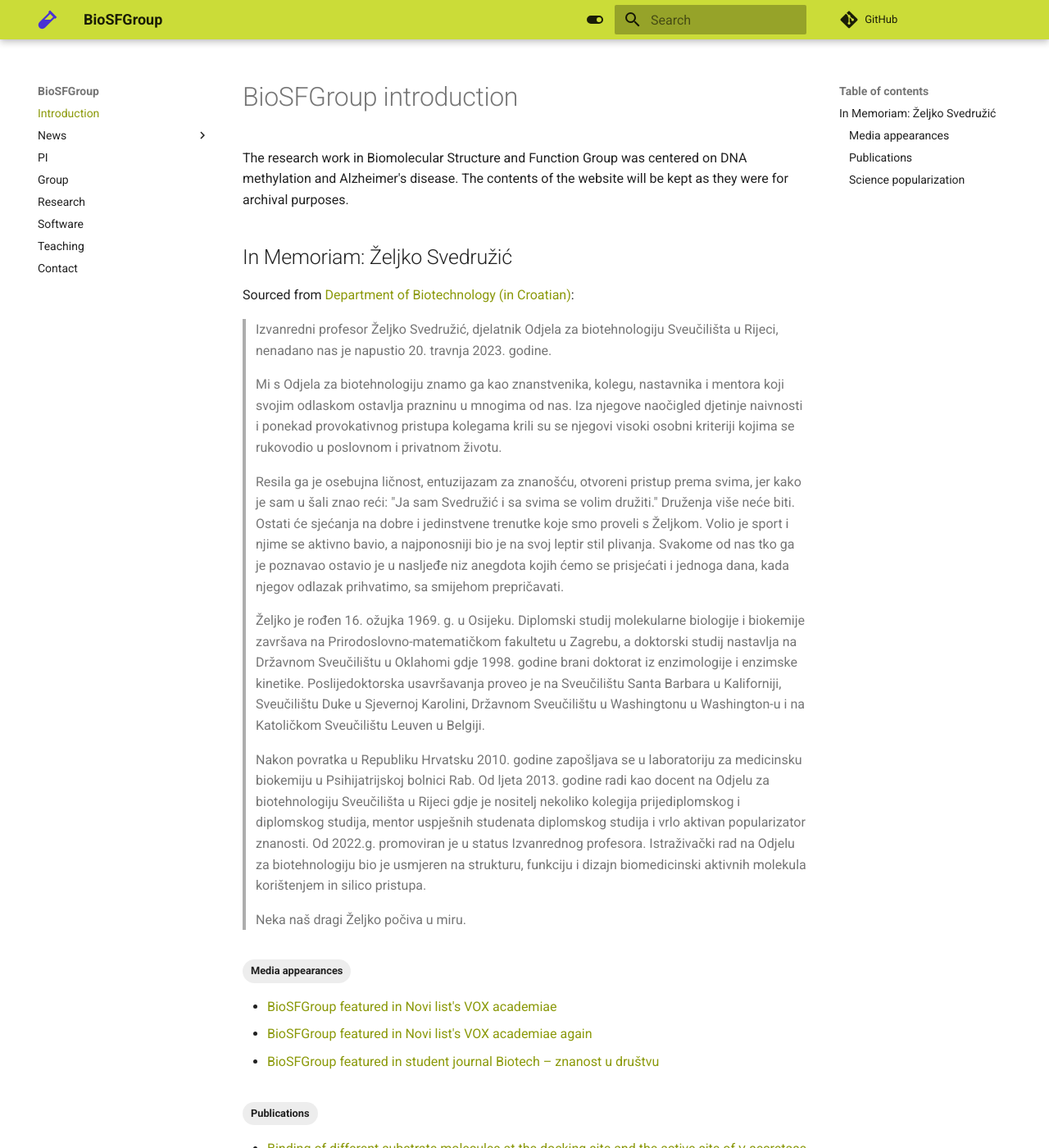
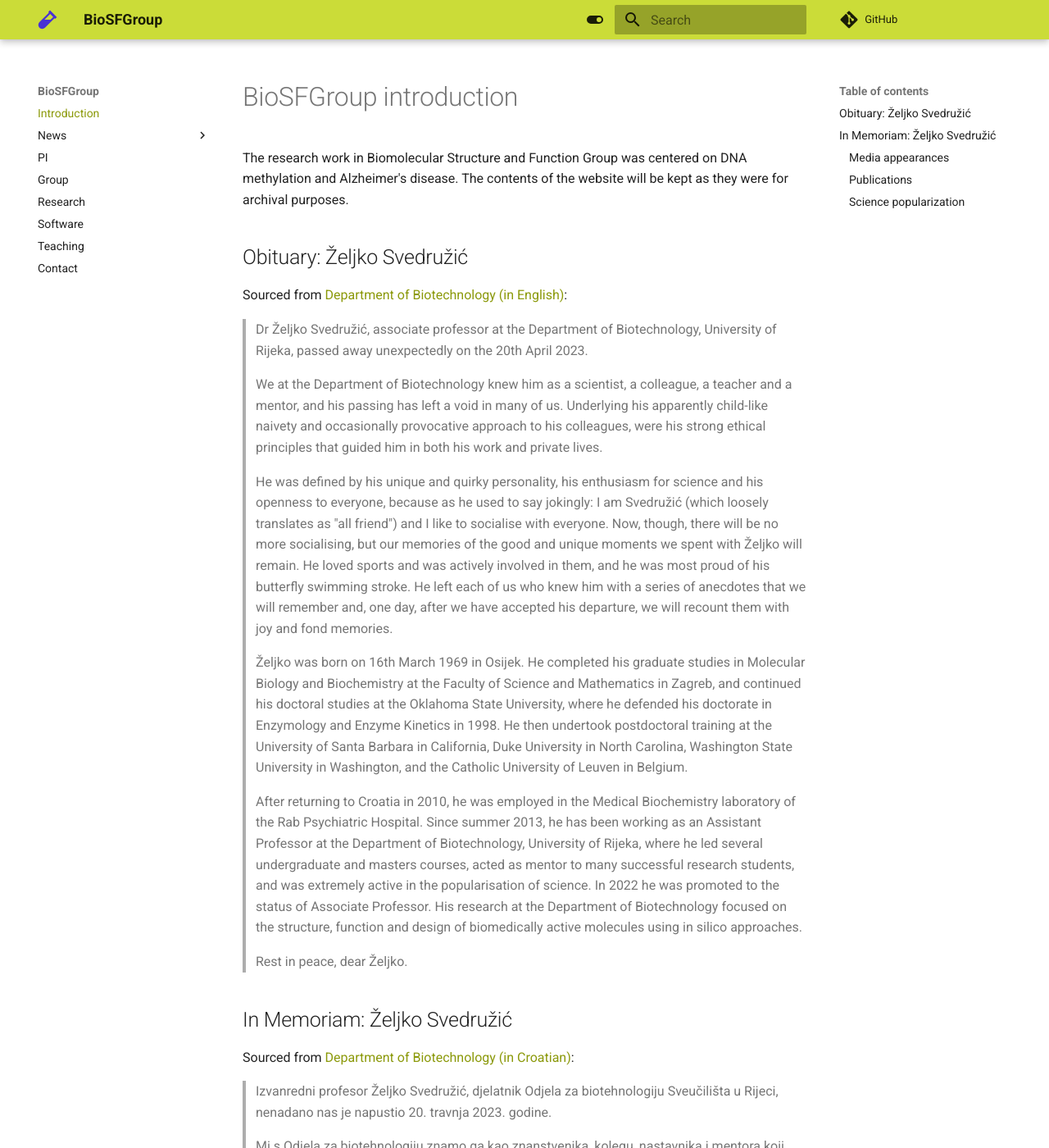
Before and after one commit to svedruziclab/svedruziclab.github.io, an MkDocs documentation site: the page built from docs/index.md, in a window 1280 px wide and 1400 px high. Shown: the whole window at 82% size. Built offline with MkDocs 1.6.1 and Material for MkDocs 9.7.7, drawn with Linux system fonts in a browser that asks for light colours; comment, search, counter and statistics services are not loaded.

Commit message:
Added obituary in English

```diff
--- a/docs/index.md
+++ b/docs/index.md
@@ -1,6 +1,22 @@
 # BioSFGroup introduction
 
 The research work in Biomolecular Structure and Function Group was centered on DNA methylation and Alzheimer's disease. The contents of the website will be kept as they were for archival purposes.
+
+## Obituary: Željko Svedružić
+
+Sourced from [Department of Biotechnology (in English)](https://www.biotech.uniri.hr/en/):
+
+> Dr Željko Svedružić, associate professor at the Department of Biotechnology, University of Rijeka, passed away unexpectedly on the 20th April 2023.
+>
+> We at the Department of Biotechnology knew him as a scientist, a colleague, a teacher and a mentor, and his passing has left a void in many of us. Underlying his apparently child-like naivety and occasionally provocative approach to his colleagues, were his strong ethical principles that guided him in both his work and private lives.
+>
+> He was defined by his unique and quirky personality, his enthusiasm for science and his openness to everyone, because as he used to say jokingly: I am Svedružić (which loosely translates as "all friend") and I like to socialise with everyone. Now, though, there will be no more socialising, but our memories of the good and unique moments we spent with Željko will remain. He loved sports and was actively involved in them, and he was most proud of his butterfly swimming stroke. He left each of us who knew him with a series of anecdotes that we will remember and, one day, after we have accepted his departure, we will recount them with joy and fond memories.
+>
+> Željko was born on 16th March 1969 in Osijek. He completed his graduate studies in Molecular Biology and Biochemistry at the Faculty of Science and Mathematics in Zagreb, and continued his doctoral studies at the Oklahoma State University, where he defended his doctorate in Enzymology and Enzyme Kinetics in 1998. He then undertook postdoctoral training at the University of Santa Barbara in California, Duke University in North Carolina, Washington State University in Washington, and the Catholic University of Leuven in Belgium.
+>
+> After returning to Croatia in 2010, he was employed in the Medical Biochemistry laboratory of the Rab Psychiatric Hospital. Since summer 2013, he has been working as an Assistant Professor at the Department of Biotechnology, University of Rijeka, where he led several undergraduate and masters courses, acted as mentor to many successful research students, and was extremely active in the popularisation of science. In 2022 he was promoted to the status of Associate Professor. His research at the Department of Biotechnology focused on the structure, function and design of biomedically active molecules using in silico approaches.
+>
+> Rest in peace, dear Željko.
 
 ## In Memoriam: Željko Svedružić
 
```
